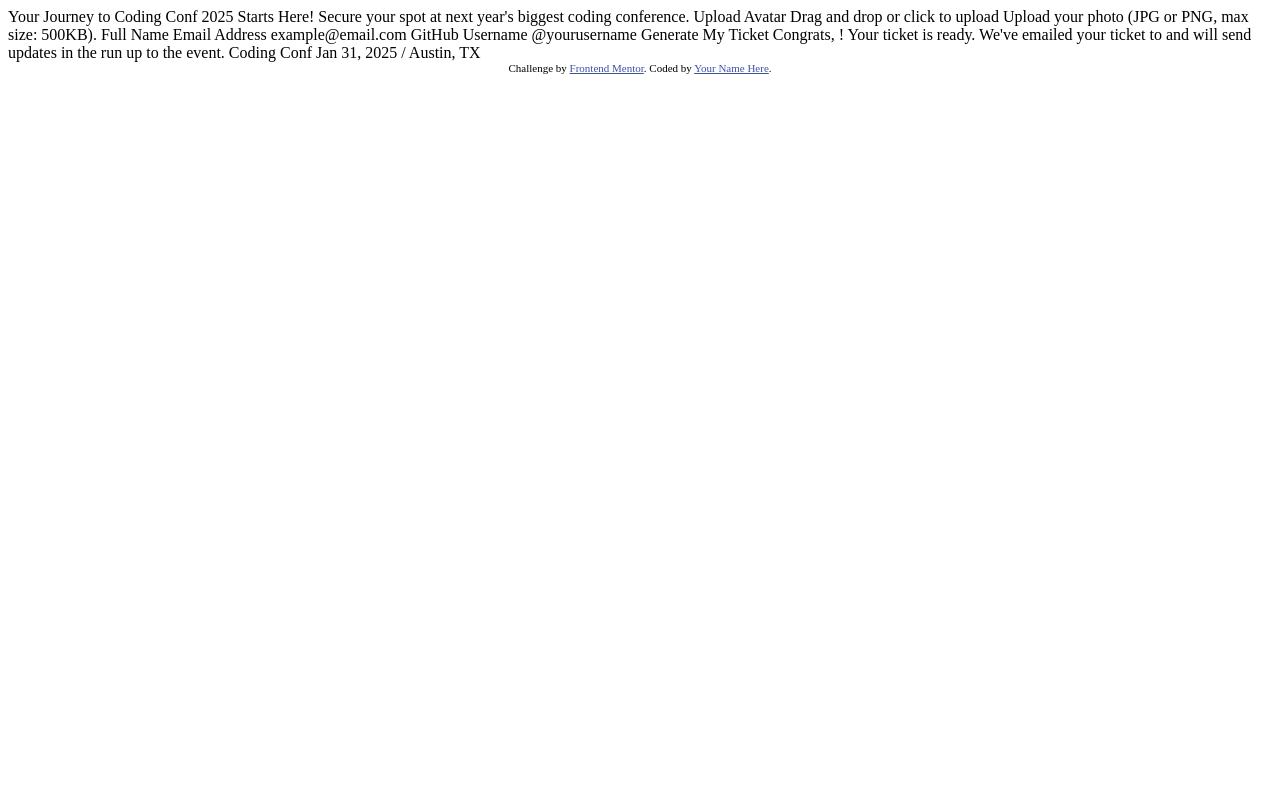
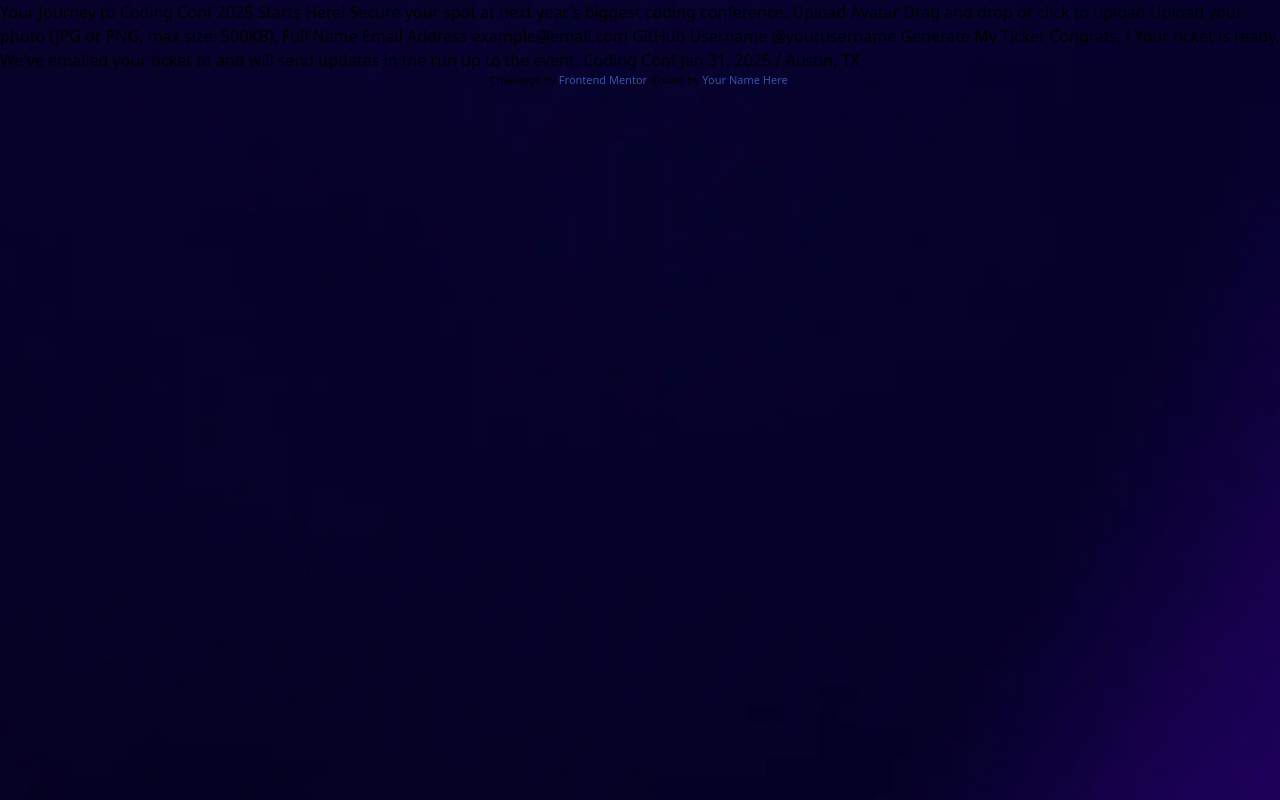
Before and after one commit to clivepato93/conference-ticket-generator, a website: page index.html in a window 1280 px wide. Drawn offline with Linux system fonts and the light colour scheme.

Commit message:
added background and update utility

```diff
--- a/index.html
+++ b/index.html
@@ -5,7 +5,7 @@
   <meta name="viewport" content="width=device-width, initial-scale=1.0"> <!-- displays site properly based on user's device -->
 
   <link rel="icon" type="image/png" sizes="32x32" href="./assets/images/favicon-32x32.png">
-  <link rel="stylesheet" href="styles.css">
+  <link href="./src/output.css" rel="stylesheet">
   <script src="script.js" defer></script>
   <title>Frontend Mentor | Conference ticket generator</title>
 
@@ -14,12 +14,14 @@
     .attribution { font-size: 11px; text-align: center; }
     .attribution a { color: hsl(228, 45%, 44%); }
   </style>
-  <link rel="stylesheet" href="style.css">
+  <!-- <link rel="stylesheet" href="style.css"> -->
 </head>
 <body>
-  <div class="pattern-lines"></div>
+  <div class="container"></div>
+  <!-- <div class="container2"></div> -->
+  <!-- <div class="pattern-lines"></div> -->
   <!-- Form starts -->
-
+<div>
   Your Journey to Coding Conf 2025 Starts Here!
 
   Secure your spot at next year's biggest coding conference.
@@ -48,7 +50,7 @@
 
   Coding Conf
   Jan 31, 2025 / Austin, TX
-
+</div>
   <!-- Generated tickets ends -->
 
   <div class="attribution">
--- /dev/null
+++ b/src/input.css
@@ -0,0 +1,46 @@
+@import "tailwindcss";
+
+@layer base, theme, components, utilities;
+
+* {
+	padding: 0;
+	margin: 0;
+	box-sizing: border-box;
+}
+
+body {
+	height: 100vh;
+	width: 100vw;
+	background-color: aqua;
+}
+
+.container {
+	background-image: url(/assets/images/background-mobile.png);
+	position: absolute;
+	background-position: right;
+	background-size: cover;
+	background-repeat: no-repeat;
+	height: 100%;
+	width: 100%;
+	z-index: -20;
+}
+
+@layer utilities {
+	.container {
+		@media (width >= 40rem) {
+			max-width: 100% ;
+		}
+		@media (width >= 48rem) {
+			max-width: 100%;
+		}
+		@media (width >= 64rem) {
+			max-width: 100%;
+		}
+		@media (width >= 80rem) {
+			max-width: 100%;
+		}
+		@media (width >= 96rem) {
+			max-width: 100%;
+		}
+	}
+}
--- a/styles.css
+++ b/styles.css
@@ -0,0 +1,36 @@
+*{
+    padding: 0;
+    margin: 0;
+    box-sizing: border-box;
+}
+
+body{
+    height: 100%;
+    width: 100vw;
+    background-color: aqua;
+
+}
+
+.container{
+    height: 100vh;
+    width: 100vw;
+    border: 1px solid red;
+    background-image: url(/assets/images/background-desktop.png);
+    position: absolute;
+    background-position: right;
+    background-size: cover;
+    background-repeat: no-repeat;
+    z-index: -10;
+}
+
+.container2{
+    height: 100%;
+    width: 100vw;
+    /* border: 1px solid red; */
+    background-image: url(/assets/images/pattern-lines.svg);
+    position: absolute;
+    background-position: right;
+    background-size: cover;
+    background-repeat: no-repeat;
+    z-index: -10;
+}
```
Also changed, not shown: package.json (added, +25 -0 lines), src/output.css (added), 1 other file.
